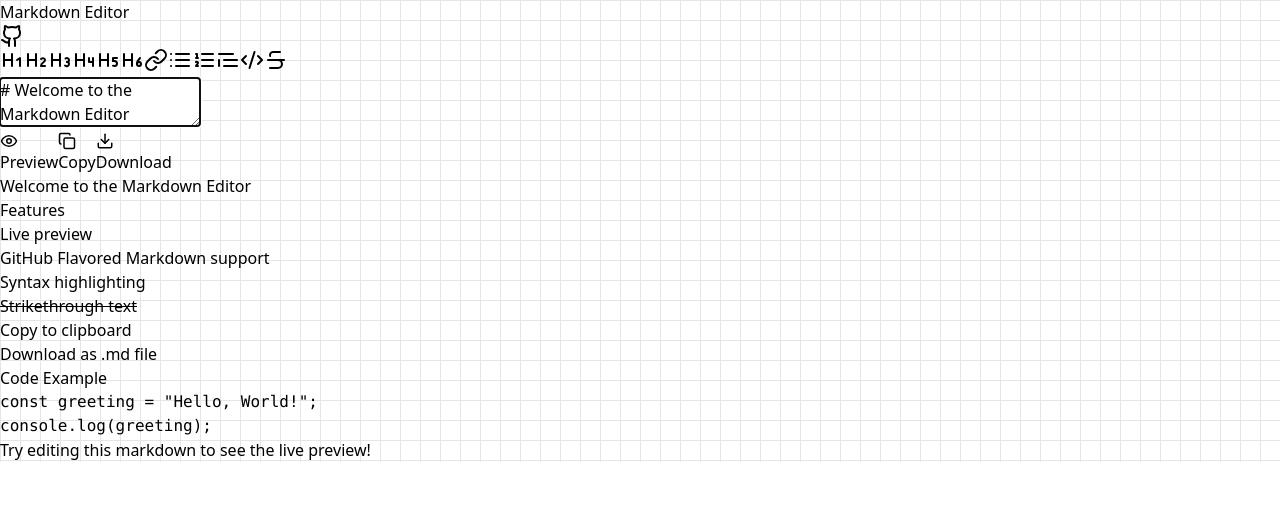
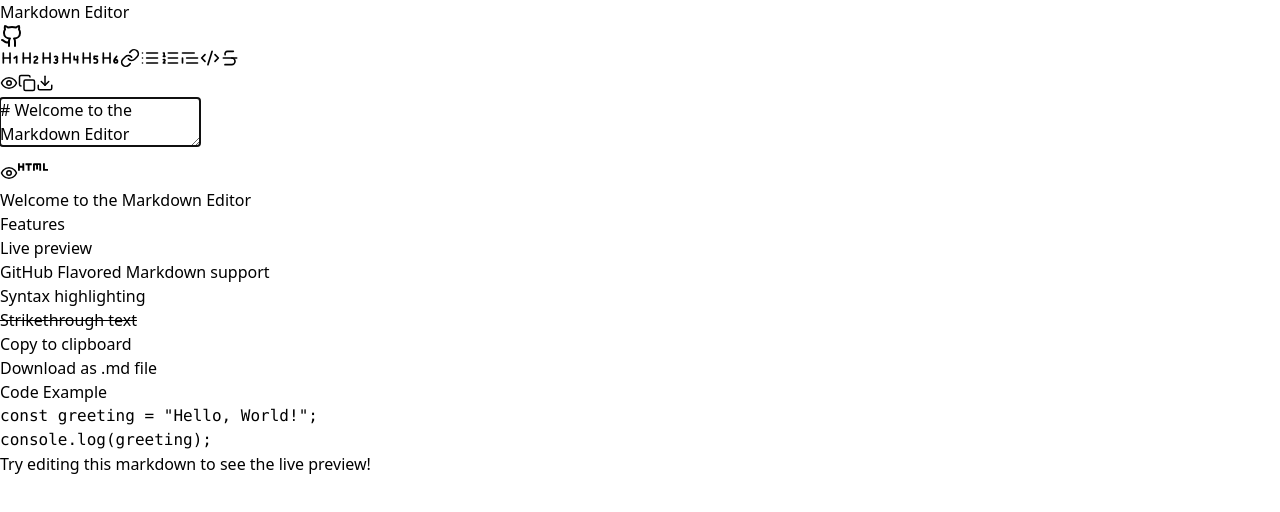
Before and after one commit to amitkroutthedev/markdown-editor, a React (Vite) app: page / in a window 1280 px wide. Shown: the top 512 px of the page. Built offline with nearby package versions, Linux system fonts and the light colour scheme.

Commit message:
major ui changes

```diff
--- a/package.json
+++ b/package.json
@@ -10,16 +10,19 @@
     "preview": "vite preview"
   },
   "dependencies": {
+    "@radix-ui/react-tooltip": "^1.1.3",
     "lucide-react": "^0.344.0",
     "markdown-it": "^14.1.0",
     "react": "^18.3.1",
     "react-dom": "^18.3.1",
+    "react-icons": "^5.3.0",
     "react-markdown": "^9.0.1",
     "rehype-highlight": "^7.0.0",
     "remark-gfm": "^4.0.0"
   },
   "devDependencies": {
     "@eslint/js": "^9.9.1",
+    "@types/markdown-it": "^14.1.2",
     "@types/react": "^18.3.5",
     "@types/react-dom": "^18.3.0",
     "@vitejs/plugin-react": "^4.3.1",
--- a/src/App.tsx
+++ b/src/App.tsx
@@ -1,8 +1,8 @@
+import { Github } from "lucide-react";
 import { useState } from "react";
+import "./App.css";
 import { Editor } from "./components/Editor";
 import { Preview } from "./components/Preview";
-import "./App.css";
-import { Github } from "lucide-react";
 
 const initialMarkdown = `# Welcome to the Markdown Editor
 
@@ -31,18 +31,30 @@ function App() {
 
   return (
     <div className="h-screen text-[#274c77]" style={{
-      backgroundImage: `
-        linear-gradient(#e5e5e5 1px, transparent 1px),
-        linear-gradient(90deg, #e5e5e5 1px, transparent 1px)
-      `,
-      backgroundSize: '20px 20px'
     }}>
-      <header className="h-20 flex items-center px-4 justify-between">
-        <p className="text-3xl bg-white">Markdown Editor</p>
-        <a className="mx-10 bg-white w-fit"><Github/></a>
+      <header className="h-12 flex items-center px-4 justify-between bg-[#3D405B] text-[#F4F1DE]">
+        <p className="text-xl">Markdown Editor</p>
+        <a className="mx-10 w-fit" href="https://github.com/amitkroutthedev/markdown-editor"><Github/></a>
       </header>
-      <div className="mx-auto p-4 h-[calc(100vh-5rem)]">
-        <div className="shadow-xl overflow-hidden h-full flex items-center space-x-2">
+      <div className="mx-auto h-[calc(100vh-3rem)]">
+      <div className="shadow-xl overflow-hidden h-full flex items-center space-x-2">
+      {<div className="max-sm:w-full w-1/2 h-full border-r-2">
+            {isPreview ? (
+              <Preview markdown={markdown} isPreview={isPreview} togglePreview={() => setIsPreview(!isPreview)} />
+            ) : (
+              <Editor
+                markdown={markdown}
+                setMarkdown={setMarkdown}
+                isPreview={isPreview}
+                togglePreview={() => setIsPreview(!isPreview)}
+              />
+            )}
+          </div>}
+        <div className="max-sm:hidden h-full w-1/2 overflow-auto">
+            <Preview markdown={markdown} isPreview={isPreview} togglePreview={() => setIsPreview(!isPreview)} />
+          </div>
+        </div>
+        {/* <div className="shadow-xl overflow-hidden h-full flex items-center space-x-2">
           <div className="max-sm:w-full w-1/2 h-full">
             {isPreview ? (
               <Preview markdown={markdown} />
@@ -58,7 +70,7 @@ function App() {
           <div className="max-sm:hidden h-full w-1/2 overflow-auto">
             <Preview markdown={markdown} />
           </div>
-        </div>
+        </div> */}
       </div>
     </div>
   );
--- a/src/components/Editor.tsx
+++ b/src/components/Editor.tsx
@@ -1,8 +1,9 @@
 import {
+  Code2,
   Copy,
   Download,
+  Eye,
   FileEdit,
-  Eye,
   Heading1,
   Heading2,
   Heading3,
@@ -10,12 +11,14 @@ import {
   Heading5,
   Heading6,
   LinkIcon,
+  ListIcon,
   ListOrdered,
-  ListIcon,
-  Code2,
   LucideTextQuote,
   Strikethrough,
 } from "lucide-react";
+
+import TooltipButton from "../ui/ToolTipButton";
+
 
 
 
@@ -32,7 +35,10 @@ export function Editor({
   isPreview,
   togglePreview,
 }: EditorProps) {
+
   const handleCopy = async () => {
+    const textarea = document.getElementById("texteditorId") as HTMLTextAreaElement;
+    textarea?.select();
     try {
       await navigator.clipboard.writeText(markdown);
     } catch (err) {
@@ -88,7 +94,7 @@ export function Editor({
     const inputEl = document.getElementById("texteditorId") as HTMLInputElement;
     if (!inputEl) return;
     // Put the tags at current cursor position
-    const pos = inputEl.selectionStart??0;
+    const pos = inputEl.selectionStart ?? 0;
     const val = inputEl.value;
     const start = val.substring(0, pos);
     const end = val.substring(pos, val.length);
@@ -108,11 +114,11 @@ export function Editor({
     // Get the selected text
     const sel = inputEl.value.substring(start, end);
     let selectedText;
-    if(codetext==="code"){
+    if (codetext === "code") {
       selectedText = sel ? `\n${sel}\n` : "\n\n";
       inputEl.selectionStart = inputEl.selectionEnd = start + text.length + selectedText.length;
     }
-    if(codetext==="strikethrough"){
+    if (codetext === "strikethrough") {
       selectedText = sel
       inputEl.selectionStart = inputEl.selectionEnd = start + text.length + selectedText.length;
     }
@@ -127,57 +133,94 @@ export function Editor({
   }
 
   return (
-    <div className="h-full flex flex-col  border-2 border-black rounded-xl">
-      <div className="flex flex-wrap items-center h-fit p-1 bg-[#3a506b] text-[#a3cef1] rounded-t-lg">
-        <div className="flex flex-wrap items-center gap-3 px-1">
-          <button onClick={() => addCode("h1")}>
-            <Heading1 />
+    <div className="h-full flex flex-col bg-white">
+      <div className="flex justify-between flex-col items-center h-fit text-[#3a506b] border-[#3a506b] border-2 rounded-b-xl  ">
+        <div className="flex flex-wrap items-center justify-start w-full gap-3 p-1">
+          <TooltipButton button={
+            <p onClick={() => addCode("h1")}>
+              <Heading1 size={20} />
+            </p>
+          } content="heading1" />
+          <TooltipButton button={
+            <p onClick={() => addCode("h2")}>
+              <Heading2 size={20} />
+            </p>} content="heading 2" />
+          <TooltipButton button={
+            <p onClick={() => addCode("h3")}>
+              <Heading3 size={20} />
+            </p>} content="heading3" />
+          <TooltipButton button={
+            <p onClick={() => addCode("h4")}>
+              <Heading4 size={20} />
+            </p>} content="heading4" />
+          <TooltipButton button={
+            <p onClick={() => addCode("h5")}>
+              <Heading5 size={20} />
+            </p>} content="heading5" />
+          <TooltipButton button={
+            <p onClick={() => addCode("h6")}>
+              <Heading6 size={20} />
+            </p>} content="heading6" />
+          <TooltipButton button={
+            <p onClick={() => addCode("link")}>
+              <LinkIcon size={20} />
+            </p>} content="link" />
+          <TooltipButton button={
+            <p onClick={() => addCode("ulist")}>
+              <ListIcon size={20} />
+            </p>} content="ul" />
+          <TooltipButton button={
+            <p onClick={() => addCode("olist")}>
+              <ListOrdered size={20} />
+            </p>} content="ol" />
+          <TooltipButton button={
+            <p onClick={() => addCode("textblock")}>
+              <LucideTextQuote size={20} />
+            </p>} content="textblock" />
+          <TooltipButton button={
+            <p onClick={() => subAddCode("code")}>
+              <Code2 size={20} />
+            </p>} content="code" />
+          <TooltipButton button={
+            <p onClick={() => subAddCode("strikethrough")}>
+              <Strikethrough size={20} />
+            </p>} content="strikethrough" />
+        </div>
+      </div>
+      <div className="flex items-center justify-end">
+        <div className="flex items-center">
+          <button
+            onClick={togglePreview}
+            className="max-sm:flex hidden items-center gap-2 px-3 py-1.5 rounded text-sm"
+          >
+            {isPreview ? <FileEdit size={18} /> : <Eye size={18} />}
           </button>
-          <button onClick={() => addCode("h2")}>
-            <Heading2 />
+          <button
+            onClick={handleCopy}
+            className="flex items-center gap-2 px-3 py-1.5 rounded text-sm"
+            title="Copy to clipboard"
+          >
+            <Copy size={18} />
           </button>
-          <button onClick={() => addCode("h3")}>
-            <Heading3 />
-          </button>
-          <button onClick={() => addCode("h4")}>
-            <Heading4 />
-          </button>
-          <button onClick={() => addCode("h5")}>
-            <Heading5 />
-          </button>
-          <button onClick={() => addCode("h6")}>
-            <Heading6 />
-          </button>
-          <button onClick={() => addCode("link")}>
-            <LinkIcon />
-          </button>
-          <button onClick={() => addCode("ulist")}>
-            <ListIcon />
-          </button>
-          <button onClick={() => addCode("olist")}>
-            <ListOrdered />
-          </button>
-          <button onClick={() => addCode("textblock")}>
-            <LucideTextQuote />
-          </button>
-          <button onClick={() => subAddCode("code")}>
-            <Code2 />
-          </button>
-          <button onClick={() => subAddCode("strikethrough")}>
-            <Strikethrough />
+          <button
+            onClick={handleDownload}
+            className="flex items-center gap-2 px-3 py-1.5 rounded text-sm"
+            title="Download markdown"
+          >
+            <Download size={18} />
           </button>
         </div>
       </div>
       <textarea
         value={markdown}
         onChange={(e) => setMarkdown(e.target.value)}
-        className="overflow-y-auto flex-1 w-full p-4 text-[#274c77] font-mono resize-none focus:outline-none"
+        className="overflow-y flex-1 w-full px-4 text-[#274c77] font-mono resize-none focus:outline-none"
         placeholder="Write your markdown here..."
         autoFocus
         id="texteditorId"
       />
 
-      <div className="h-10 flex items-center gap-2 py-2 justify-end bg-white rounded-b-xl border-t-2 border-black">
+      {/* <div className="h-10 flex items-center gap-2 py-2 justify-end bg-white rounded-b-xl border-t-2 border-black">
         <button
           onClick={togglePreview}
           className="max-sm:flex hidden items-center gap-2 px-3 py-1.5 rounded hover:bg-gray-700 transition-colors"
@@ -199,7 +242,7 @@ export function Editor({
         >
           <Download size={18} /> Download
         </button>
-      </div>
+      </div> */}
     </div>
   );
 }
--- a/src/components/Preview.tsx
+++ b/src/components/Preview.tsx
@@ -1,25 +1,56 @@
 /* eslint-disable @typescript-eslint/no-unused-vars */
-//import ReactMarkdown from "react-markdown";
+
+import { Eye, FileEdit } from "lucide-react";
+import markdownit from "markdown-it";
+import { useState } from "react";
+import { MdHtml } from "react-icons/md";
 import Markdown from "react-markdown";
+import rehypeHighlight from "rehype-highlight";
 import remarkGfm from "remark-gfm";
-import rehypeHighlight from "rehype-highlight";
-//import markdownit from "markdown-it";
+
 
 interface PreviewProps {
   markdown: string;
+  isPreview: boolean;
+  togglePreview: () => void;
 }
 
 /*const HighlightedText = ({ children }: { children: React.ReactNode }) => (
   <mark className="bg-yellow-200 text-gray-900 px-1 rounded">{children}</mark>
 );*/
 
-export function Preview({ markdown }: PreviewProps) {
- // const md = markdownit();
-  //const result = md.render(markdown);
-  //console.log(result);
+export function Preview({ markdown,isPreview,togglePreview }: PreviewProps) {
+  const [hbtnClick, setHbtnClick] = useState(false);
+  const [content, setContent] = useState(markdown);
+  const md = markdownit();
+  function toggleHTMLContentHandler() {
+    if (hbtnClick) {
+      setContent(markdown);
+    } else {
+      const result = md.render(markdown);
+      setContent(result);
+    }
+    setHbtnClick(!hbtnClick);
+  }
 
   return (
-    <div className="h-full border-2 border-gray-400 prose prose-invert max-w-none p-8 overflow-auto bg-white rounded-lg">
+    <div className="h-full overflow-auto max-w-none bg-white">
+      <div className="flex items-end justify-end px-5 py-1 w-full">
+      <button
+          onClick={togglePreview}
+          className="max-sm:flex hidden items-center gap-2 px-3 py-1.5 rounded text-sm"
+        >
+          {isPreview ? <FileEdit size={18} /> : <Eye size={18} />}
+        </button>
+        <button onClick={toggleHTMLContentHandler} className={`text-slate-500 px-5 rounded-xl ${hbtnClick ? "border border-slate-400" : ""}`}>
+          <MdHtml size={30}  />
+        </button>
+      </div>
+      <div className="prose prose-invert px-8">
+        {hbtnClick ? (
+          <pre>
+            <code className="text-black">{content}</code></pre>
+        ) : (
           <Markdown
             remarkPlugins={[remarkGfm]}
             rehypePlugins={[rehypeHighlight]}
@@ -64,7 +95,8 @@ export function Preview({ markdown }: PreviewProps) {
           >
             {markdown}
           </Markdown>
-      {/*<div dangerouslySetInnerHTML={{ __html: result }} />*/}
+        )}
+      </div>
     </div>
   );
 }
--- /dev/null
+++ b/src/ui/ToolTipButton.tsx
@@ -0,0 +1,23 @@
+import * as Tooltip from "@radix-ui/react-tooltip";
+
+interface TooltipButtonProps {
+	button: React.ReactNode;
+	content: string;
+  }
+
+const TooltipButton=({button,content}:TooltipButtonProps) => (
+	<Tooltip.Provider>
+		<Tooltip.Root>
+			<Tooltip.Trigger>
+        {button}
+      </Tooltip.Trigger>
+			<Tooltip.Portal>
+				<Tooltip.Content className="border border-black px-1 rounded-xl bg-white" sideOffset={2} side="bottom">
+				<span className="text-sm">{content}</span><Tooltip.Arrow />
+				</Tooltip.Content>
+			</Tooltip.Portal>
+		</Tooltip.Root>
+	</Tooltip.Provider>
+);
+
+export default TooltipButton
```
Also changed, not shown: 1 other file (tests, documents, lock files or other folders). Lines whose indentation alone changed are shown as unchanged.
